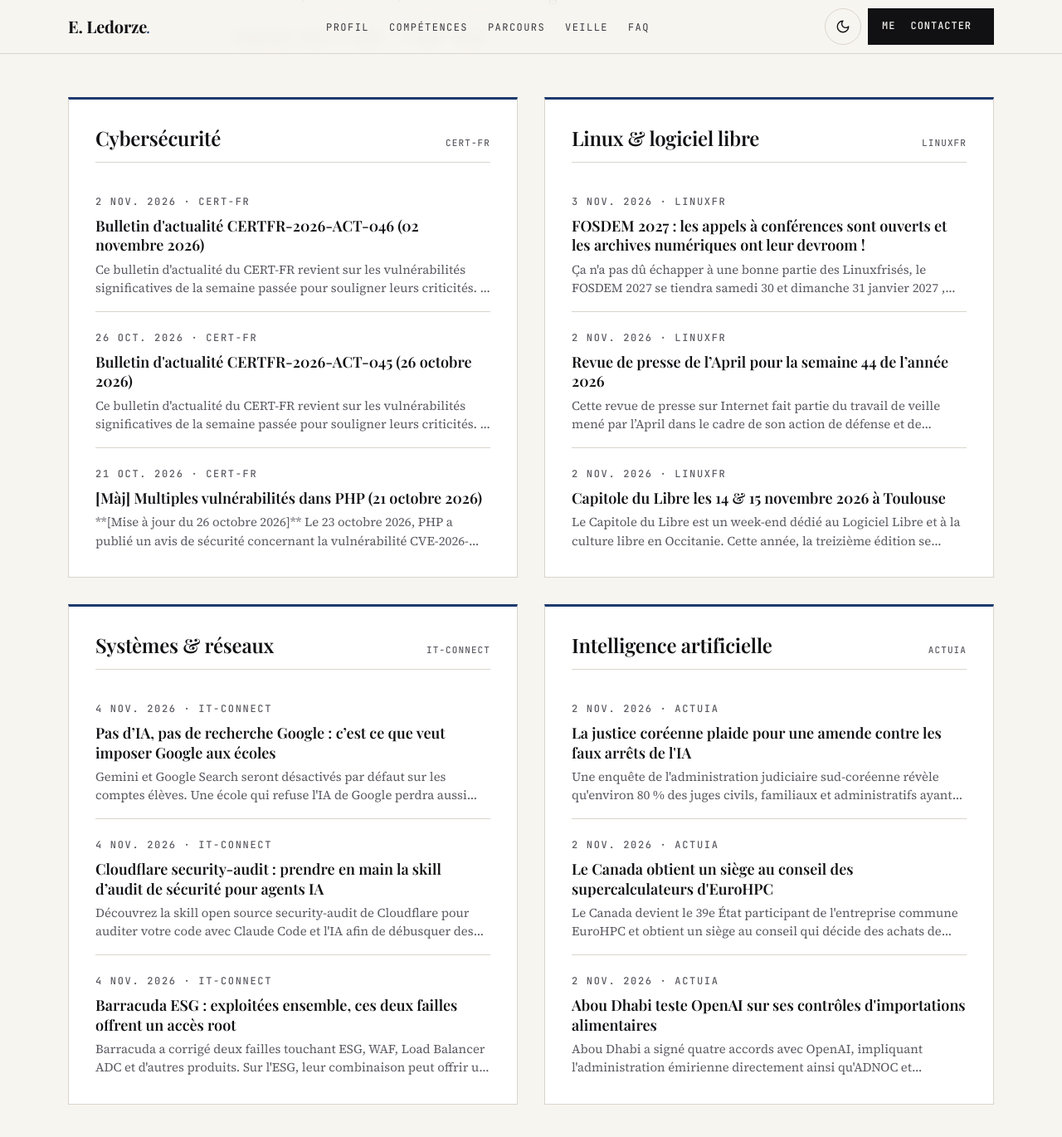
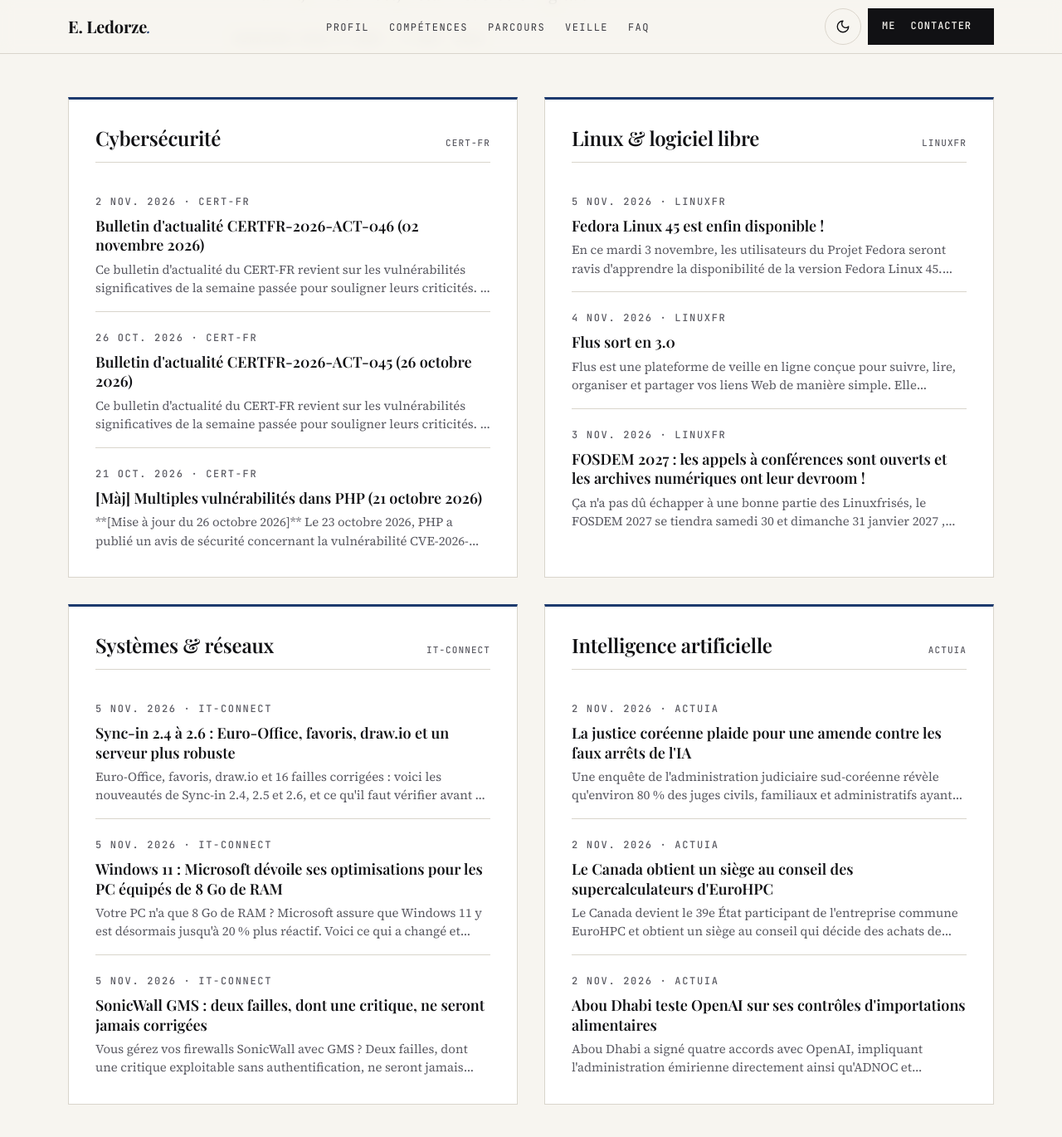
Before and after one commit to TheDringe54-lab/TheDringe54-lab.github.io, a Jekyll site: the page built from index.html, in a window 1280 px wide and 1400 px high, scrolled down 4307 px. Shown: the top 1370 px of the window at 83% size. Built offline with Jekyll 4.4.1, drawn with Linux system fonts in a browser that asks for light colours.

Commit message:
Veille techno : mise à jour automatique

```diff
--- a/_data/veille.json
+++ b/_data/veille.json
@@ -1,5 +1,5 @@
 {
-  "mise_a_jour": "2026-11-04",
+  "mise_a_jour": "2026-11-05",
   "themes": [
     {
       "id": "cyber",
@@ -35,25 +35,25 @@
       "titre_en": "Linux & open source",
       "articles": [
         {
+          "titre": "Fedora Linux 45 est enfin disponible !",
+          "lien": "https://linuxfr.org/news/fedora-linux-45-est-enfin-disponible",
+          "source": "LinuxFR",
+          "date": "2026-11-05",
+          "resume": "En ce mardi 3 novembre, les utilisateurs du Projet Fedora seront ravis d'apprendre la disponibilité de la version Fedora Linux 45. Fedora Linux est une…"
+        },
+        {
+          "titre": "Flus sort en 3.0",
+          "lien": "https://linuxfr.org/news/flus-sort-en-3-0",
+          "source": "LinuxFR",
+          "date": "2026-11-04",
+          "resume": "Flus est une plateforme de veille en ligne conçue pour suivre, lire, organiser et partager vos liens Web de manière simple. Elle s’intègre à votre écosystème…"
+        },
+        {
           "titre": "FOSDEM 2027 : les appels à conférences sont ouverts et les archives numériques ont leur devroom !",
           "lien": "https://linuxfr.org/news/fosdem-2027-les-appels-a-conferences-sont-ouverts-et-les-archives-numeriques-ont-leur-devroom",
           "source": "LinuxFR",
           "date": "2026-11-03",
           "resume": "Ça n'a pas dû échapper à une bonne partie des Linuxfrisés, le FOSDEM 2027 se tiendra samedi 30 et dimanche 31 janvier 2027 , sur le campus de l'Université…"
-        },
-        {
-          "titre": "Revue de presse de l’April pour la semaine 44 de l’année 2026",
-          "lien": "https://linuxfr.org/news/revue-de-presse-de-l-april-pour-la-semaine-44-de-l-annee-2026",
-          "source": "LinuxFR",
-          "date": "2026-11-02",
-          "resume": "Cette revue de presse sur Internet fait partie du travail de veille mené par l’April dans le cadre de son action de défense et de promotion du logiciel libre…"
-        },
-        {
-          "titre": "Capitole du Libre les 14 & 15 novembre 2026 à Toulouse",
-          "lien": "https://linuxfr.org/news/capitole-du-libre-les-14-15-novembre-2026-a-toulouse",
-          "source": "LinuxFR",
-          "date": "2026-11-02",
-          "resume": "Le Capitole du Libre est un week-end dédié au Logiciel Libre et à la culture libre en Occitanie. Cette année, la treizième édition se tiendra les samedi 14 et…"
         }
       ]
     },
@@ -63,25 +63,25 @@
       "titre_en": "Systems & networks",
       "articles": [
         {
-          "titre": "Pas d’IA, pas de recherche Google : c’est ce que veut imposer Google aux écoles",
-          "lien": "https://www.it-connect.fr/google-ecoles-ia-gemini-recherche-desactivee/",
+          "titre": "Sync-in 2.4 à 2.6 : Euro-Office, favoris, draw.io et un serveur plus robuste",
+          "lien": "https://www.it-connect.fr/sync-in-nouveautes-euro-office-favoris-draw-io/",
           "source": "IT-Connect",
-          "date": "2026-11-04",
-          "resume": "Gemini et Google Search seront désactivés par défaut sur les comptes élèves. Une école qui refuse l'IA de Google perdra aussi l'accès au moteur de recherche…"
+          "date": "2026-11-05",
+          "resume": "Euro-Office, favoris, draw.io et 16 failles corrigées : voici les nouveautés de Sync-in 2.4, 2.5 et 2.6, et ce qu'il faut vérifier avant de mettre à jour. Le…"
         },
         {
-          "titre": "Cloudflare security-audit : prendre en main la skill d’audit de sécurité pour agents IA",
-          "lien": "https://www.it-connect.fr/cloudflare-security-audit-skill-audit-de-securite-agents-ia/",
+          "titre": "Windows 11 : Microsoft dévoile ses optimisations pour les PC équipés de 8 Go de RAM",
+          "lien": "https://www.it-connect.fr/windows-11-8-go-ram-optimisations-microsoft/",
           "source": "IT-Connect",
-          "date": "2026-11-04",
-          "resume": "Découvrez la skill open source security-audit de Cloudflare pour auditer votre code avec Claude Code et l'IA afin de débusquer des failles. Le post Cloudflare…"
+          "date": "2026-11-05",
+          "resume": "Votre PC n'a que 8 Go de RAM ? Microsoft assure que Windows 11 y est désormais jusqu'à 20 % plus réactif. Voici ce qui a changé et comment en profiter. Le post…"
         },
         {
-          "titre": "Barracuda ESG : exploitées ensemble, ces deux failles offrent un accès root",
-          "lien": "https://www.it-connect.fr/barracuda-esg-waf-failles-acces-root/",
+          "titre": "SonicWall GMS : deux failles, dont une critique, ne seront jamais corrigées",
+          "lien": "https://www.it-connect.fr/sonicwall-gms-fin-de-vie-failles-non-corrigees/",
           "source": "IT-Connect",
-          "date": "2026-11-04",
-          "resume": "Barracuda a corrigé deux failles touchant ESG, WAF, Load Balancer ADC et d'autres produits. Sur l'ESG, leur combinaison peut offrir un accès root à distance…"
+          "date": "2026-11-05",
+          "resume": "Vous gérez vos firewalls SonicWall avec GMS ? Deux failles, dont une critique exploitable sans authentification, ne seront jamais corrigées. Voici pourquoi. Le…"
         }
       ]
     },
```
